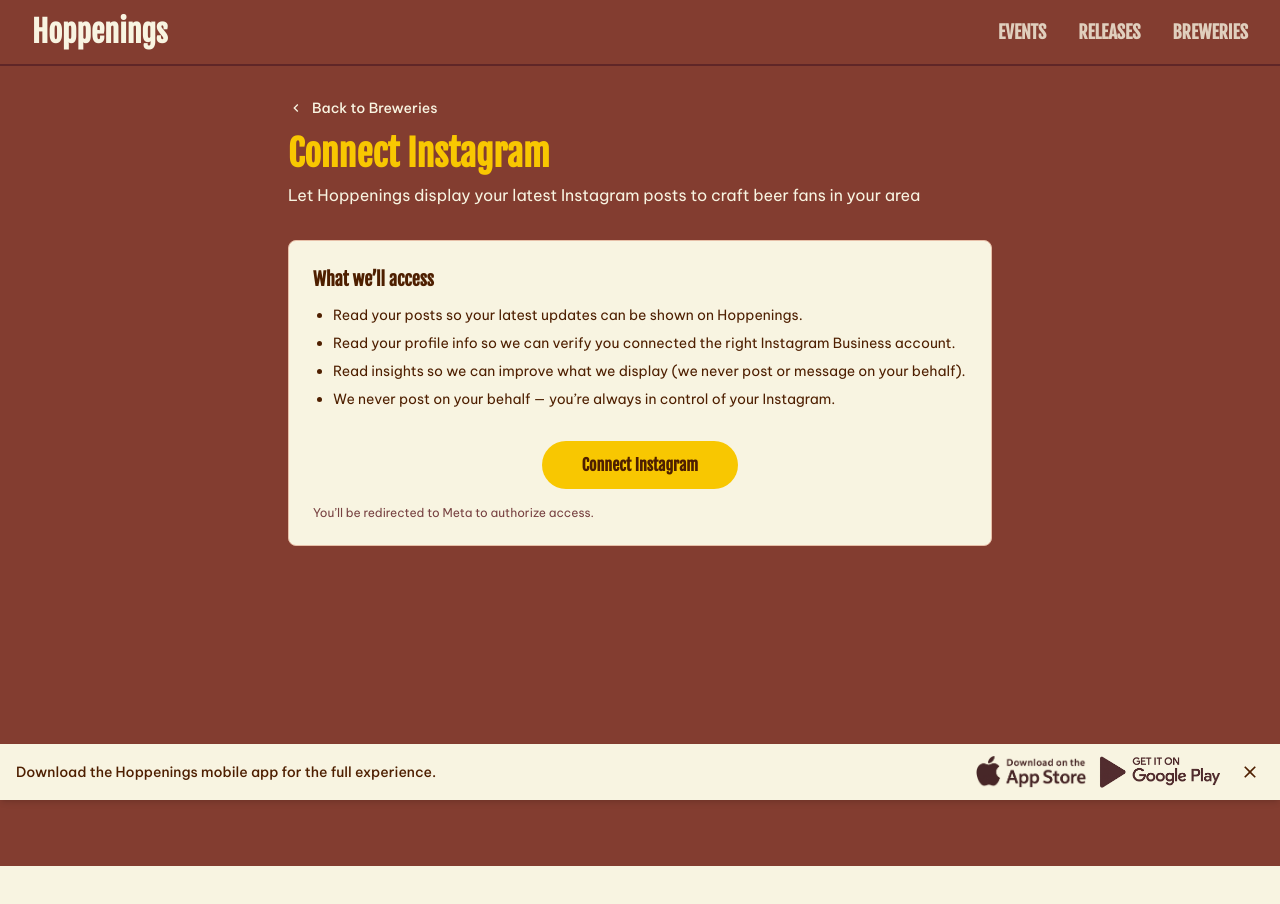
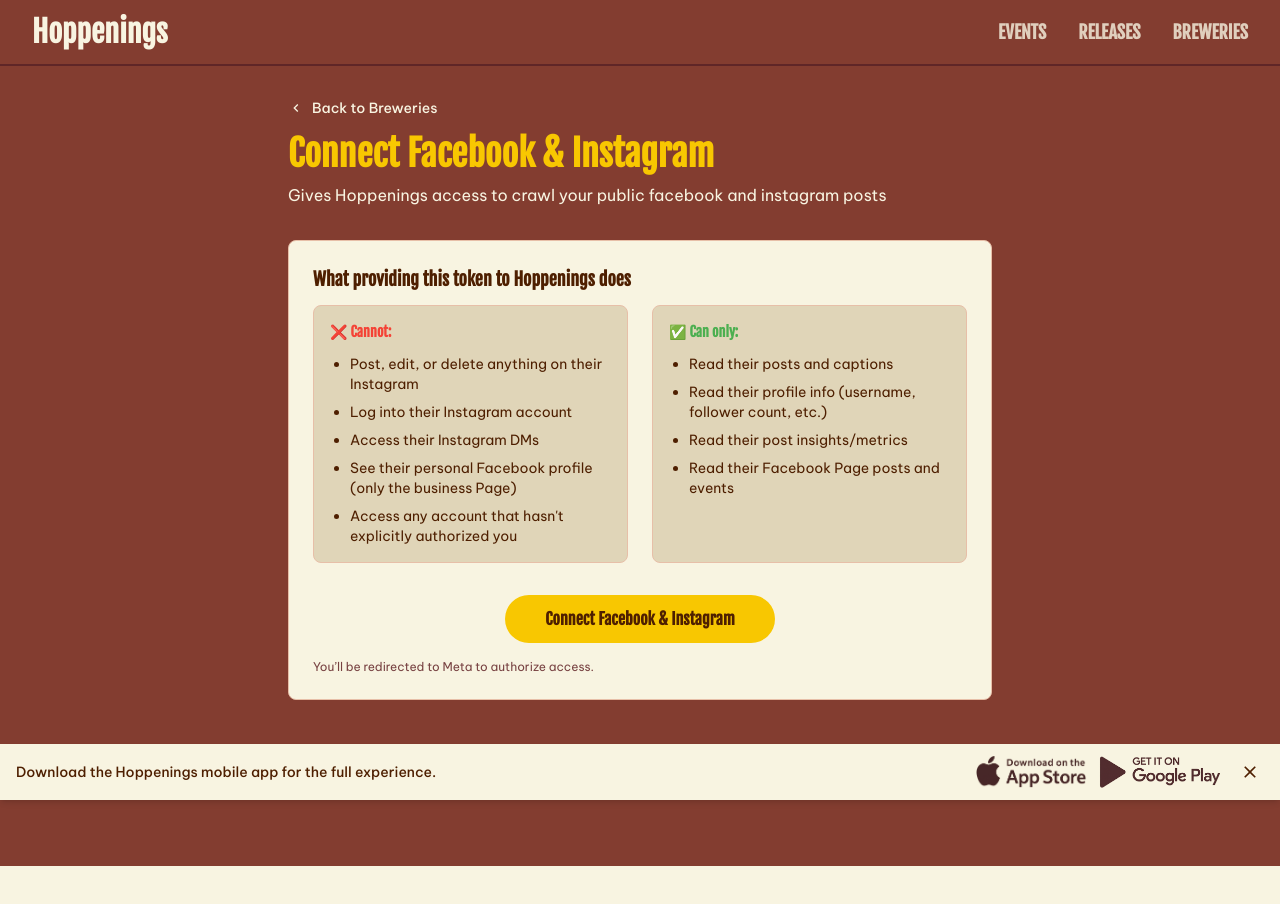
Before and after one commit to bheiddev/hoppenings-web-app, a Next.js app: page /connect-instagram in a window 1280 px wide. Shown: the top 904 px of the page. Built offline with nearby package versions, Linux system fonts and the light colour scheme; no server answers.

Commit message:
Update connect-instagram copy and permissions list
Made-with: Cursor

```diff
--- a/app/connect-instagram/page.tsx
+++ b/app/connect-instagram/page.tsx
@@ -3,8 +3,8 @@ import Link from 'next/link'
 import { Colors } from '@/lib/colors'
 
 export const metadata: Metadata = {
-  title: 'Connect Instagram | Hoppenings',
-  description: 'Connect your Instagram Business account to Hoppenings.',
+  title: 'Connect Facebook & Instagram | Hoppenings',
+  description: 'Connect your Facebook Page and Instagram Business account to Hoppenings.',
 }
 
 const OAUTH_BASE_URL = 'https://www.facebook.com/v19.0/dialog/oauth'
@@ -41,12 +41,15 @@ export default function ConnectInstagramPage() {
             Back to Breweries
           </Link>
 
-          <h1 className="text-4xl font-bold mb-2" style={{ color: Colors.primary, fontFamily: 'var(--font-fjalla-one)' }}>
-            Connect Instagram
+          <h1
+            className="text-4xl font-bold mb-2"
+            style={{ color: Colors.primary, fontFamily: 'var(--font-fjalla-one)' }}
+          >
+            Connect Facebook &amp; Instagram
           </h1>
 
           <p className="text-base leading-relaxed" style={{ color: Colors.textPrimary, fontFamily: 'var(--font-be-vietnam-pro)' }}>
-            Let Hoppenings display your latest Instagram posts to craft beer fans in your area
+            Gives Hoppenings access to crawl your public facebook and instagram posts
           </p>
         </div>
 
@@ -54,16 +57,57 @@ export default function ConnectInstagramPage() {
           className="rounded-lg p-6"
           style={{ backgroundColor: Colors.background, borderColor: Colors.dividerLight, borderWidth: 1 }}
         >
-          <h2 className="text-lg font-bold mb-3" style={{ color: Colors.textDark, fontFamily: 'var(--font-fjalla-one)' }}>
-            What we’ll access
+          <h2
+            className="text-lg font-bold mb-3"
+            style={{ color: Colors.textDark, fontFamily: 'var(--font-fjalla-one)' }}
+          >
+            What providing this token to Hoppenings does
           </h2>
 
-          <ul className="list-disc pl-5 space-y-2 text-sm" style={{ color: Colors.textDark, fontFamily: 'var(--font-be-vietnam-pro)' }}>
-            <li>Read your posts so your latest updates can be shown on Hoppenings.</li>
-            <li>Read your profile info so we can verify you connected the right Instagram Business account.</li>
-            <li>Read insights so we can improve what we display (we never post or message on your behalf).</li>
-            <li>We never post on your behalf — you’re always in control of your Instagram.</li>
-          </ul>
+          <div className="grid grid-cols-1 md:grid-cols-2 gap-6">
+            <div
+              className="rounded-lg p-4 border"
+              style={{ borderColor: Colors.dividerLight, backgroundColor: Colors.backgroundLight }}
+            >
+              <div
+                className="text-sm font-bold mb-3"
+                style={{ color: Colors.error, fontFamily: 'var(--font-fjalla-one)' }}
+              >
+                ❌ Cannot:
+              </div>
+              <ul
+                className="list-disc pl-5 space-y-2 text-sm"
+                style={{ color: Colors.textDark, fontFamily: 'var(--font-be-vietnam-pro)' }}
+              >
+                <li>Post, edit, or delete anything on their Instagram</li>
+                <li>Log into their Instagram account</li>
+                <li>Access their Instagram DMs</li>
+                <li>See their personal Facebook profile (only the business Page)</li>
+                <li>Access any account that hasn't explicitly authorized you</li>
+              </ul>
+            </div>
+
+            <div
+              className="rounded-lg p-4 border"
+              style={{ borderColor: Colors.dividerLight, backgroundColor: Colors.backgroundLight }}
+            >
+              <div
+                className="text-sm font-bold mb-3"
+                style={{ color: Colors.success, fontFamily: 'var(--font-fjalla-one)' }}
+              >
+                ✅ Can only:
+              </div>
+              <ul
+                className="list-disc pl-5 space-y-2 text-sm"
+                style={{ color: Colors.textDark, fontFamily: 'var(--font-be-vietnam-pro)' }}
+              >
+                <li>Read their posts and captions</li>
+                <li>Read their profile info (username, follower count, etc.)</li>
+                <li>Read their post insights/metrics</li>
+                <li>Read their Facebook Page posts and events</li>
+              </ul>
+            </div>
+          </div>
 
           <div className="mt-8 flex justify-center">
             {oauthUrl ? (
@@ -76,7 +120,7 @@ export default function ConnectInstagramPage() {
                   fontFamily: 'var(--font-fjalla-one)',
                 }}
               >
-                Connect Instagram
+                Connect Facebook &amp; Instagram
               </a>
             ) : (
               <div className="text-sm" style={{ color: Colors.textSecondary, fontFamily: 'var(--font-be-vietnam-pro)' }}>
```
